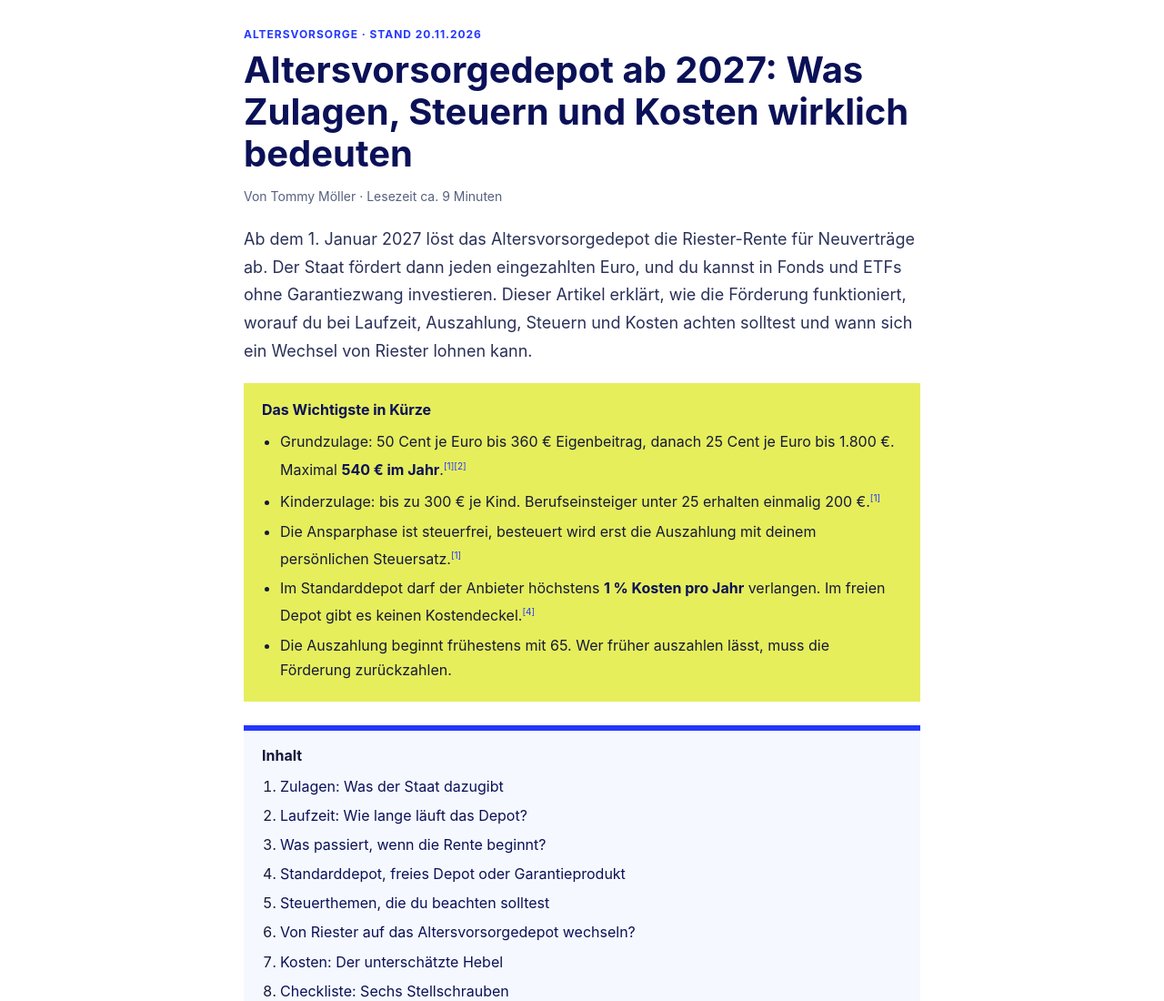
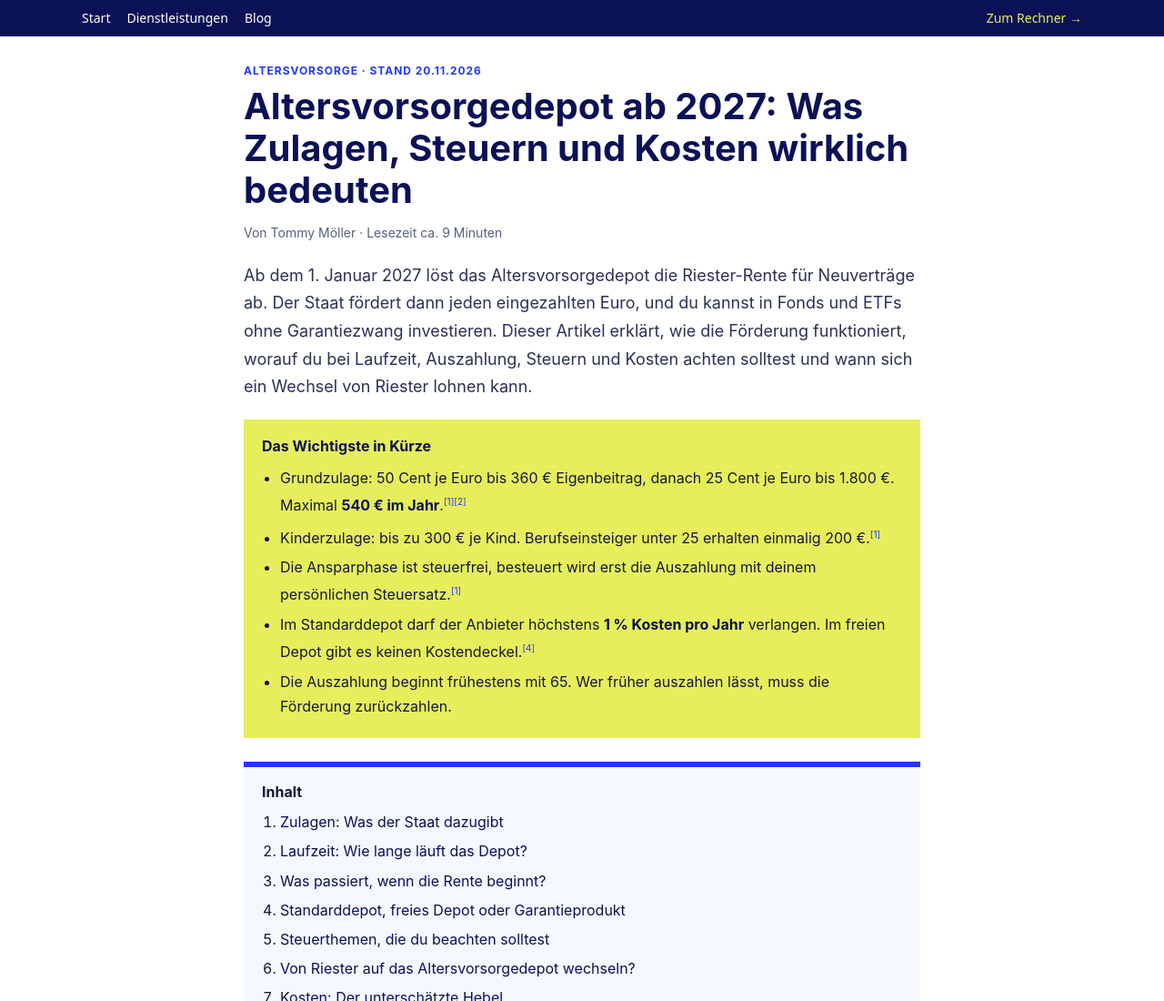
Before and after one commit to kamisamaamaterasu333-design/Tommy-Moeller-Finanzberatung, a plain HTML site: page pages/altersvorsorgedepot-artikel.html in a window 1280 px wide. Shown: the top 1100 px of the page at 91% size. Drawn offline with Linux system fonts and the light colour scheme.

Commit message:
Add navigation bar to altersvorsorgedepot-artikel.html
Added a navigation bar with links to Start, Dienstleistungen, Blog, and Rechner.

```diff
--- a/pages/altersvorsorgedepot-artikel.html
+++ b/pages/altersvorsorgedepot-artikel.html
@@ -43,6 +43,15 @@ sup a{color:var(--blue);text-decoration:none;font-size:.75em}
 </style>
 </head>
 <body>
+<div style="background:#0b1157;padding:10px 16px;font:14px/1.4 system-ui,sans-serif">
+  <div style="max-width:1100px;margin:0 auto;display:flex;gap:18px;flex-wrap:wrap">
+    <a href="../index.html" style="color:#fff;text-decoration:none">Start</a>
+    <a href="services.html" style="color:#fff;text-decoration:none">Dienstleistungen</a>
+    <a href="blog.html" style="color:#fff;text-decoration:none">Blog</a>
+    <a href="altersvorsorgedepot-rechner.html" style="color:#e6ee5c;text-decoration:none;margin-left:auto">Zum Rechner →</a>
+  </div>
+</div>
+
 <article class="wrap">
   <div class="eyebrow">Altersvorsorge · Stand 20.11.2026</div>
   <h1>Altersvorsorgedepot ab 2027: Was Zulagen, Steuern und Kosten wirklich bedeuten</h1>
```
